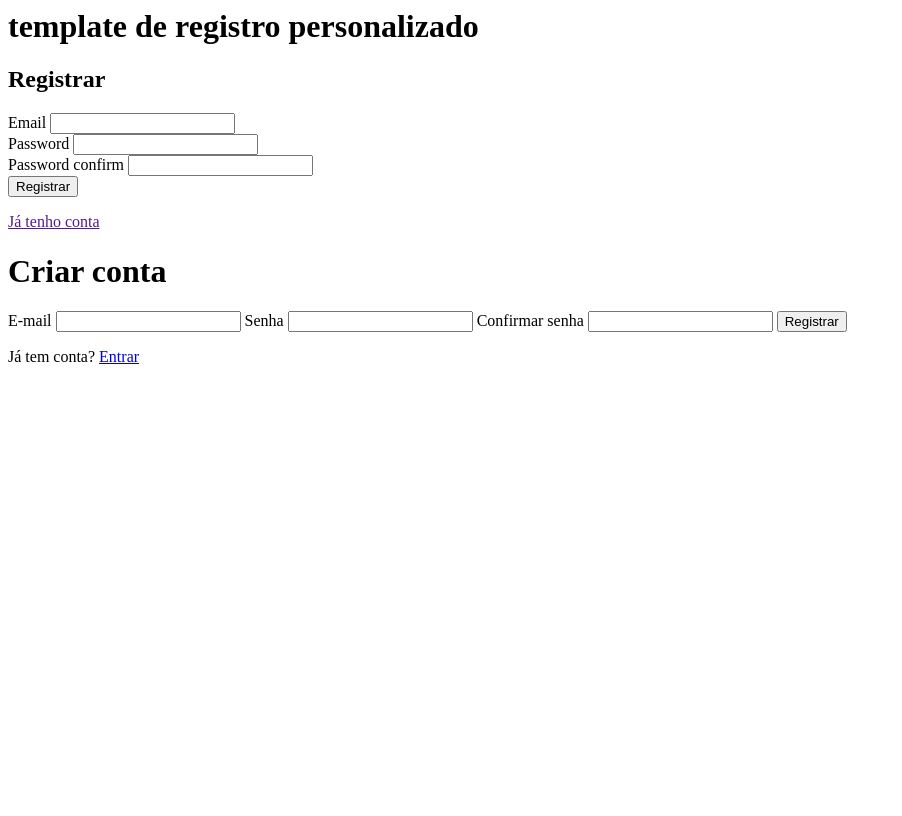
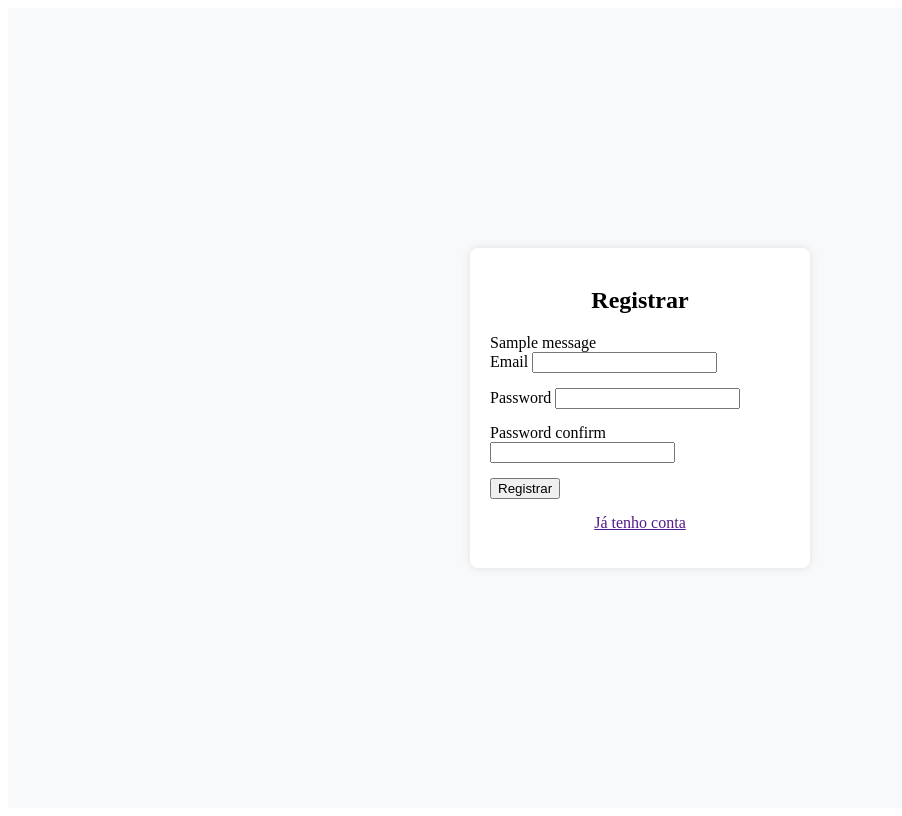
Before and after one commit to sinueh-andreata/flask-devkit-v3, a Flask app: template src/templates/security/register_user.html in a window 1280 px wide. Shown: the whole page, without its empty margins (0-902 px from the left). Before the commit the page ends 364 px from the top, so only its background shows below. Run offline with Flask 3, Linux system fonts and the light colour scheme; the template is opened without the code that fills it: most values are stand-ins (such as "Sample title", 1, 10 or a date in 2020); one stand-in notice (Sample message) is shown; form fields are guessed from the names that the template uses; some libraries are stand-ins or nearby versions.

Commit message:
added: login&register template style

```diff
--- /dev/null
+++ b/src/static/css/style.css
@@ -0,0 +1,37 @@
+    .center {
+        display: flex;
+        justify-content: center;
+        align-items: center;
+        height: 100vh;
+        background-color: #f8f9fa;
+    }
+
+    .container {
+        background-color: white;
+        padding: 20px;
+        border-radius: 8px;
+        box-shadow: 0 0 10px rgba(0, 0, 0, 0.1);
+        width: 300px;
+    }
+
+    h2 {
+        text-align: center;
+        margin-bottom: 20px;
+    }
+
+    .form-group {
+        margin-bottom: 15px;
+    }
+
+    .form-check {
+        margin-bottom: 15px;
+    }
+
+    .btn-primary {
+        width: 100%;
+    }
+
+    p {
+        text-align: center;
+        margin-top: 15px;
+    }
--- a/src/templates/security/register_user.html
+++ b/src/templates/security/register_user.html
@@ -1,8 +1,23 @@
-<h1>template de registro personalizado</h1>
-{% block content %}
+<!DOCTYPE html>
+<html lang="en">
+<head>
+    <meta charset="UTF-8">
+    <meta name="viewport" content="width=device-width, initial-scale=1.0">
+    <title>Document</title>
+    <link rel="stylesheet" href="static/css/style.css">
+</head>
+<body>
+
+<div class="center">
   <div class="container">
     <h2>Registrar</h2>
-
+        {% with messages = get_flashed_messages(with_categories=true) %}
+        {% if messages %}
+            {% for category, message in messages %}
+            <div class="alert alert-{{ category }} mt-2">{{ message }}</div>
+            {% endfor %}
+        {% endif %}
+        {% endwith %}
     <form method="POST" action="{{ url_for_security('register') }}">
       {{ register_user_form.hidden_tag() }}
 
@@ -28,40 +43,6 @@
       <a href="{{ url_for_security('login') }}">Já tenho conta</a>
     </p>
   </div>
-{% endblock %}
-
-
-<!DOCTYPE html>
-<html lang="pt-br">
-<head>
-    <meta charset="UTF-8">
-    <meta name="viewport" content="width=device-width, initial-scale=1.0">
-    <title>Registrar - Plataforma</title>
-    <link rel="icon" href="/static/favicon.ico" type="image/x-icon">
-</head>
-<body>
-<main>
-    <h1>Criar conta</h1>
-    <form id="register-form" method="post" action="/register" novalidate>
-        <label for="register-email">
-            E-mail
-            <input type="email" id="register-email" name="email" autocomplete="email" required>
-        </label>
-        <label for="register-password">
-            Senha
-            <input type="password" id="register-password" name="password" autocomplete="new-password" required>
-        </label>
-        <label for="register-password-confirm">
-            Confirmar senha
-            <input type="password" id="register-password-confirm" name="password_confirm" autocomplete="new-password" required>
-        </label>
-        <input type="hidden" name="next" id="register-next">
-        <button type="submit">Registrar</button>
-    </form>
-    <div class="links">
-        <span>Já tem conta? <a href="/login">Entrar</a></span>
 </div>
-</main>
-<script src="/static/js/csrf.js" defer></script>
 </body>
 </html>
```
Also changed, not shown: src/templates/security/login_user.html (+20 -4 lines). Lines whose indentation alone changed are shown as unchanged.
